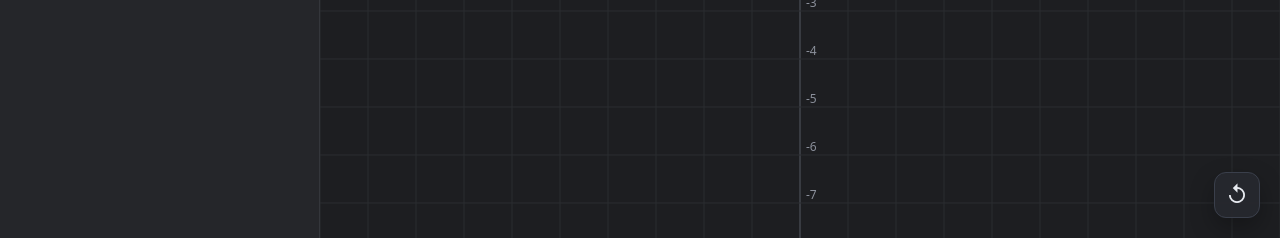
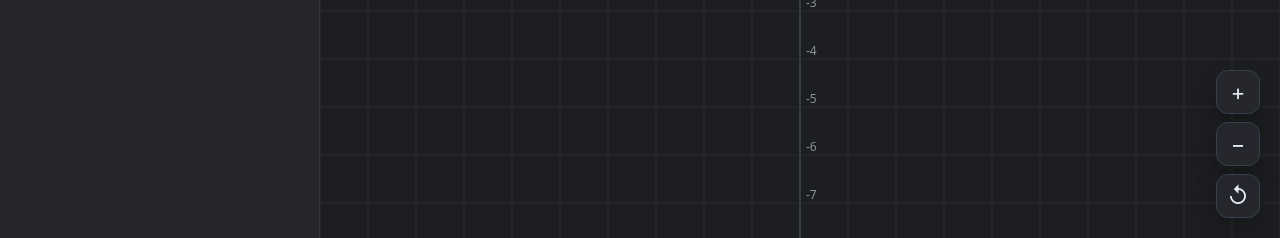
Before and after one commit to Voryalis/axiom, a React (Vite) app: page / in a window 1280 px wide. Shown: the part 562-800 px from the top of the page. Built offline with nearby package versions, Linux system fonts and the light colour scheme.

Commit message:
Add floating graph zoom controls

```diff
--- a/src/App.css
+++ b/src/App.css
@@ -473,3 +473,37 @@ input {
   outline: 2px solid #8ab4f8;
   outline-offset: 2px;
 }
+
+.graph-floating-controls {
+  position: absolute;
+  right: 20px;
+  bottom: 20px;
+  display: grid;
+  gap: 8px;
+  z-index: 5;
+}
+
+.graph-floating-controls button {
+  width: 44px;
+  height: 44px;
+  border: 1px solid #3a3f4b;
+  border-radius: 12px;
+  background: rgba(38, 40, 46, 0.95);
+  color: #e7eaf0;
+  font-size: 22px;
+  line-height: 1;
+  display: grid;
+  place-items: center;
+  cursor: pointer;
+  box-shadow: 0 10px 24px rgba(0, 0, 0, 0.28);
+}
+
+.graph-floating-controls button:hover {
+  background: rgba(48, 51, 58, 0.98);
+  border-color: #4b5260;
+}
+
+.graph-floating-controls button:focus-visible {
+  outline: 2px solid #8ab4f8;
+  outline-offset: 2px;
+}
--- a/src/App.tsx
+++ b/src/App.tsx
@@ -1,6 +1,9 @@
 import { useEffect, useMemo, useRef, useState } from "react";
 import { all, create } from "mathjs";
-import GraphCanvas, { type GraphCanvasHandle, type GraphExpression } from "./components/GraphCanvas";
+import GraphCanvas, {
+  type GraphCanvasHandle,
+  type GraphExpression,
+} from "./components/GraphCanvas";
 import "./App.css";
 
 const math = create(all, {});
@@ -524,9 +527,17 @@ function App() {
     setSaveStatus("Exported PNG");
   }
 
-function resetView() {
-  graphCanvasRef.current?.resetView();
-}
+  function resetView() {
+    graphCanvasRef.current?.resetView();
+  }
+
+  function zoomIn() {
+    graphCanvasRef.current?.zoomIn();
+  }
+
+  function zoomOut() {
+    graphCanvasRef.current?.zoomOut();
+  }
 
   async function importJson(file: File | undefined) {
     if (!file) return;
@@ -803,14 +814,18 @@ function resetView() {
 
         <div className="graph-stage">
           <GraphCanvas ref={graphCanvasRef} expressions={expressions} />
-           <button
-    className="reset-view-floating-button"
-    onClick={resetView}
-    title="Reset view"
-    aria-label="Reset view"
-  >
-    ↺
-  </button>
+
+          <div className="graph-floating-controls">
+            <button onClick={zoomIn} title="Zoom in" aria-label="Zoom in">
+              +
+            </button>
+            <button onClick={zoomOut} title="Zoom out" aria-label="Zoom out">
+              −
+            </button>
+            <button onClick={resetView} title="Reset view" aria-label="Reset view">
+              ↺
+            </button>
+          </div>
         </div>
       </section>
     </main>
--- a/src/components/GraphCanvas.tsx
+++ b/src/components/GraphCanvas.tsx
@@ -24,6 +24,8 @@ type GraphCanvasProps = {
 export type GraphCanvasHandle = {
   exportPng: () => void;
   resetView: () => void;
+  zoomIn: () => void;
+  zoomOut: () => void;
 };
 
 type GraphPoint = {
@@ -66,7 +68,64 @@ const GraphCanvas = forwardRef<GraphCanvasHandle, GraphCanvasProps>(function Gra
   const hoveredPointRef = useRef<RenderedPoint | null>(null);
   const pinnedPointRef = useRef<RenderedPoint | null>(null);
 
+    function renderCurrentViewport() {
+    const canvas = canvasRef.current;
+    const parent = canvas?.parentElement;
+    const ctx = canvas?.getContext("2d");
+
+    if (!canvas || !parent || !ctx) return;
+
+    const rect = parent.getBoundingClientRect();
+    const dpr = window.devicePixelRatio || 1;
+
+    canvas.width = Math.floor(rect.width * dpr);
+    canvas.height = Math.floor(rect.height * dpr);
+    canvas.style.width = `${rect.width}px`;
+    canvas.style.height = `${rect.height}px`;
+
+    ctx.setTransform(dpr, 0, 0, dpr, 0, 0);
+
+    const renderedPoints = draw(
+      ctx,
+      rect.width,
+      rect.height,
+      expressions,
+      viewportRef.current,
+    );
+
+    renderedPointsRef.current = renderedPoints;
+  }
+
+  function zoomViewport(factor: number) {
+    const viewport = viewportRef.current;
+
+    const centerX = (viewport.xMin + viewport.xMax) / 2;
+    const centerY = (viewport.yMin + viewport.yMax) / 2;
+
+    const halfWidth = ((viewport.xMax - viewport.xMin) * factor) / 2;
+    const halfHeight = ((viewport.yMax - viewport.yMin) * factor) / 2;
+
+    viewportRef.current = {
+      xMin: centerX - halfWidth,
+      xMax: centerX + halfWidth,
+      yMin: centerY - halfHeight,
+      yMax: centerY + halfHeight,
+    };
+
+    hoveredPointRef.current = null;
+    pinnedPointRef.current = null;
+
+    renderCurrentViewport();
+  }
   useImperativeHandle(ref, () => ({
+
+        zoomIn() {
+      zoomViewport(0.8);
+    },
+    zoomOut() {
+      zoomViewport(1.25);
+    },
+
     exportPng() {
       const canvas = canvasRef.current;
 
@@ -79,6 +138,8 @@ const GraphCanvas = forwardRef<GraphCanvasHandle, GraphCanvasProps>(function Gra
     },
     resetView() {
       viewportRef.current = { ...INITIAL_VIEWPORT };
+
+
 
       const canvas = canvasRef.current;
       const parent = canvas?.parentElement;
```
Also changed, not shown: 1 other file (tests, documents, lock files or other folders).
